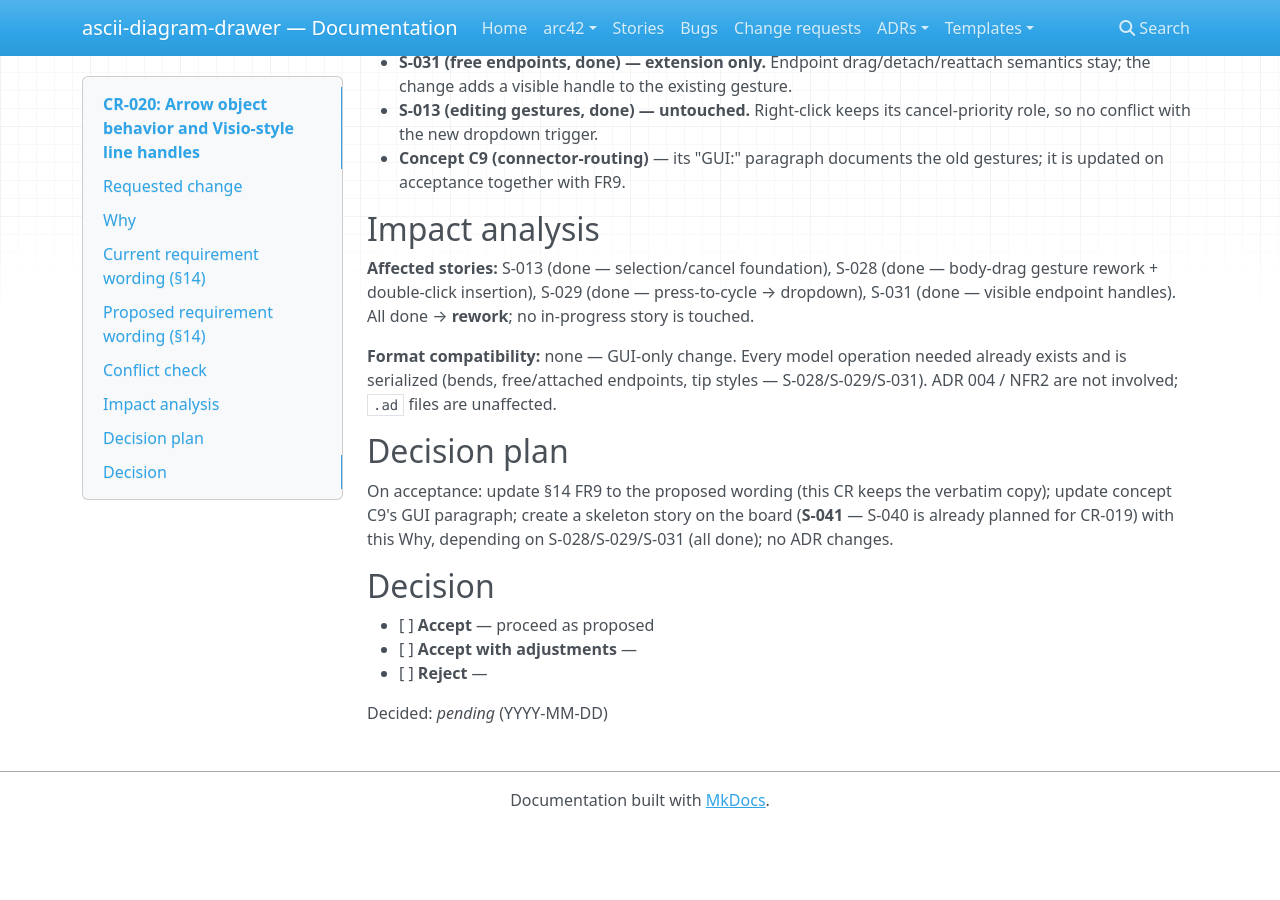
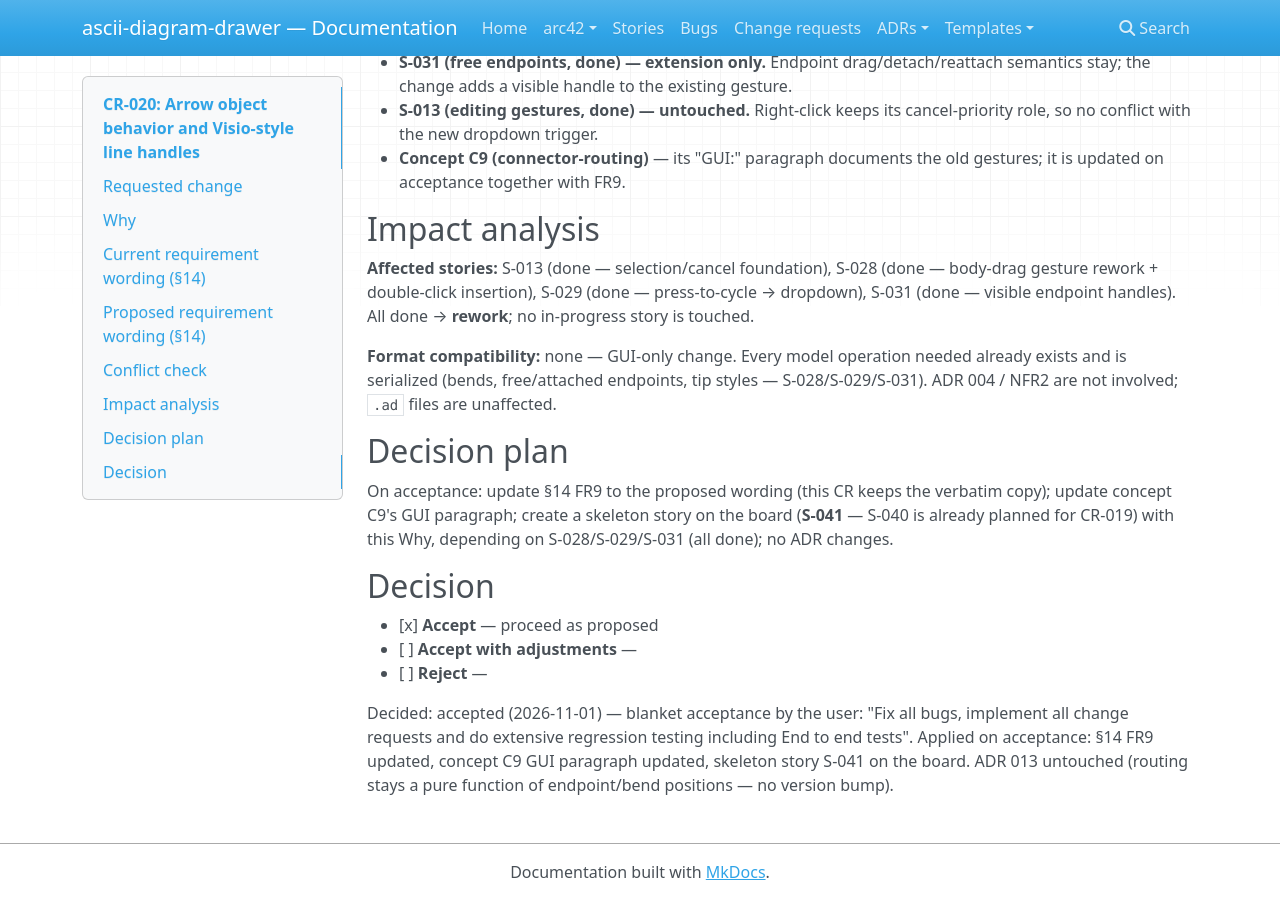
Before and after one commit to Reto411/ascii-diagram-drawer, an MkDocs documentation site: the page built from doc/crs/CR-020-arrow-object-behavior-and-line-handles.md, in a window 1280 px wide and 900 px high, scrolled down 1623 px. Built offline with MkDocs 1.6.1, drawn with Linux system fonts in a browser that asks for light colours; nearby versions of some CDN libraries; before the commit the page ends 2451 px from its top, so only the background shows below that.

Commit message:
cr(CR-020): accepted — arrow object behavior + Visio-style line handles (§14 FR9, concept C9 GUI paragraph, skeleton story S-041; ADR 013 untouched)

```diff
--- a/doc/crs/CR-020-arrow-object-behavior-and-line-handles.md
+++ b/doc/crs/CR-020-arrow-object-behavior-and-line-handles.md
@@ -2,7 +2,7 @@
 title: Arrow object behavior and Visio-style line handles
 description: change request — connectors/arrows behave as normal objects (drag body moves the whole arrow), selected arrows show visible draggable handles at both endpoints and all bends, double-click on a segment inserts a bend, and an in-canvas dropdown selects the tip style per end; filed 2026-11-01
 scope: change request — connector/arrow interaction model (FR9)
-status: proposed
+status: accepted
 filed: 2026-11-01
 priority: high
 format-compat: none
@@ -53,8 +53,8 @@ On acceptance: update §14 FR9 to the proposed wording (this CR keeps the verbat
 
 ## Decision
 
-- [ ] **Accept** — proceed as proposed
+- [x] **Accept** — proceed as proposed
 - [ ] **Accept with adjustments** — <what changes>
 - [ ] **Reject** — <reason>
 
-Decided: _pending_ (YYYY-MM-DD)
+Decided: accepted (2026-11-01) — blanket acceptance by the user: "Fix all bugs, implement all change requests and do extensive regression testing including End to end tests". Applied on acceptance: §14 FR9 updated, concept C9 GUI paragraph updated, skeleton story S-041 on the board. ADR 013 untouched (routing stays a pure function of endpoint/bend positions — no version bump).
```
Also changed, not shown: doc/arc42/12-concepts/connector-routing.md (+2 -2 lines), doc/arc42/14-important-requirements.md (+1 -1 lines), doc/crs/CRS.md (+1 -1 lines), doc/stories/BOARD.md (+1 -0 lines), doc/stories/S-041-arrow-object-behavior-and-line-handles.md (added, +36 -0 lines).
